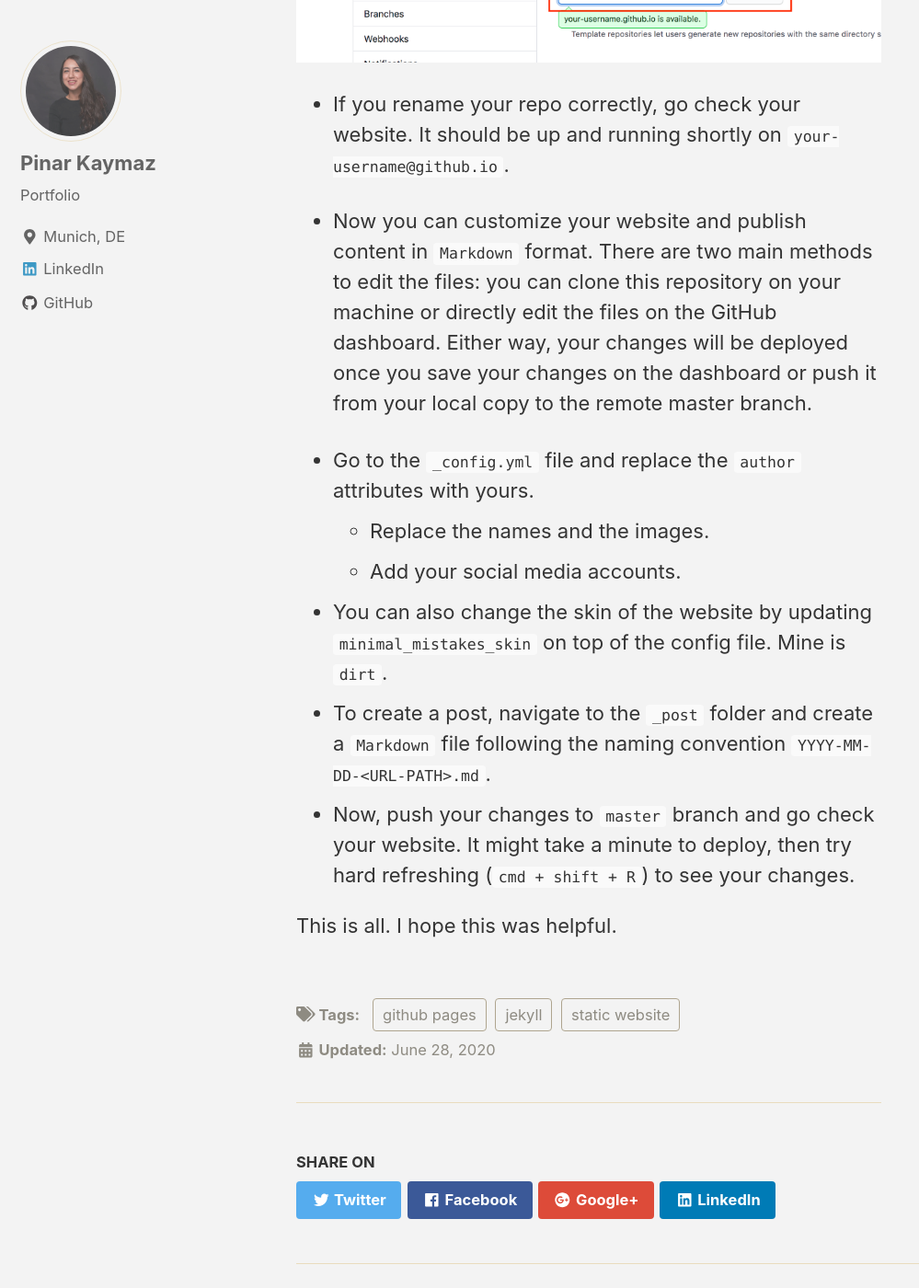
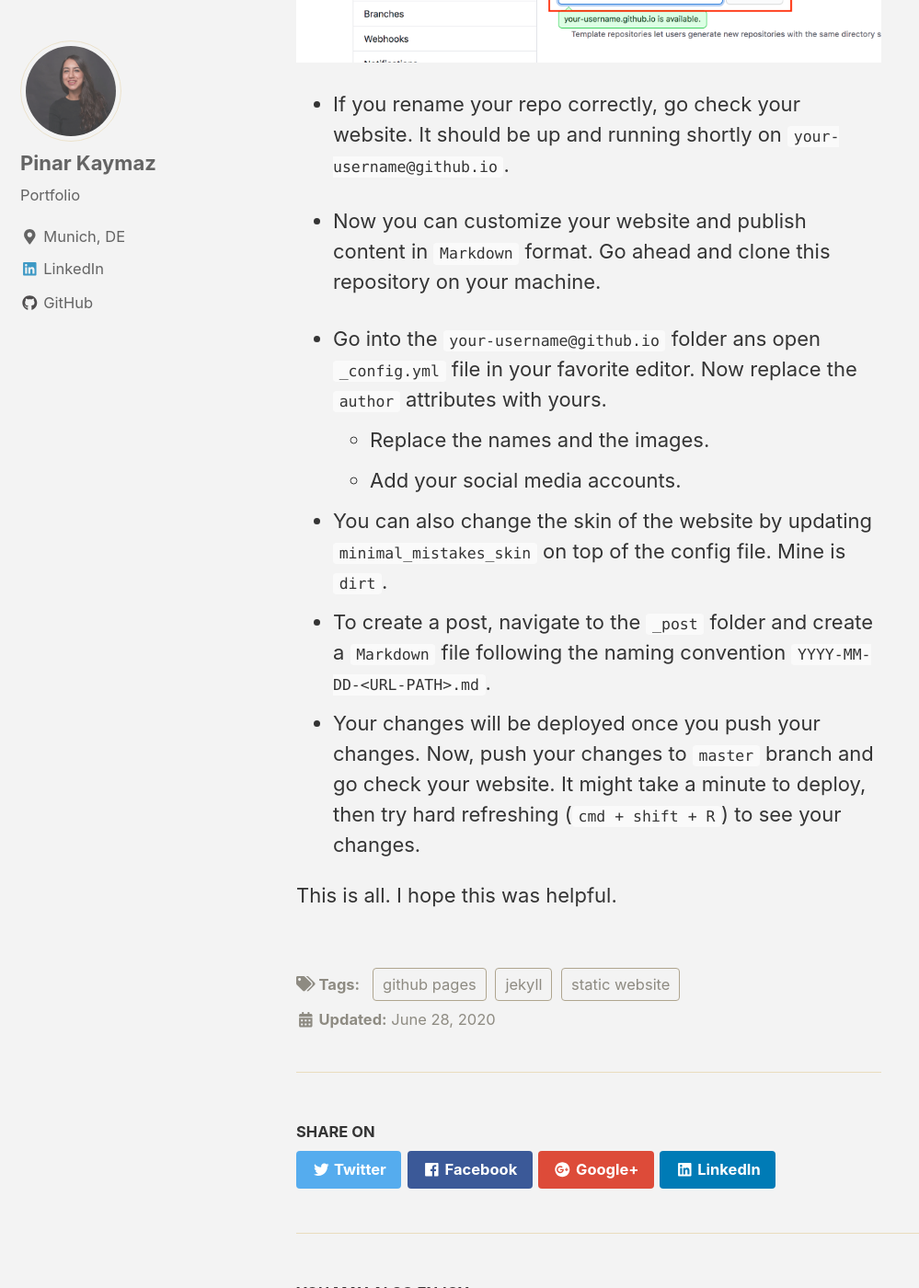
Before and after one commit to pinarkaymaz6/pinarkaymaz6.github.io, a Jekyll site: the page built from _posts/2020-06-28-githubpages.md, in a window 1280 px wide and 1400 px high, scrolled down 2052 px. Shown: the whole window at 92% size, without its empty margins (0-999 px from the left). Built offline with Jekyll 4.4.1, drawn with Linux system fonts in a browser that asks for light colours; nearby versions of some CDN libraries.

Commit message:
Edit GitHub Pages post

```diff
--- a/_posts/2020-06-28-githubpages.md
+++ b/_posts/2020-06-28-githubpages.md
@@ -28,13 +28,13 @@ I started looking for a minimalist theme ideas for my profile page and came acro
 
 - If you rename your repo correctly, go check your website. It should be up and running shortly on `your-username@github.io`.
 
-- Now you can customize your website and publish content in `Markdown` format. There are two main methods to edit the files: you can clone this repository on your machine or directly edit the files on the GitHub dashboard. Either way, your changes will be deployed once you save your changes on the dashboard or push it from your local copy to the remote master branch.
+- Now you can customize your website and publish content in `Markdown` format. Go ahead and clone this repository on your machine.
 
-- Go to the `_config.yml` file and replace the `author` attributes with yours.
+- Go into the `your-username@github.io` folder ans open `_config.yml` file in your favorite editor. Now replace the `author` attributes with yours.
   - Replace the names and the images.
   - Add your social media accounts.
 -  You can also change the skin of the website by updating `minimal_mistakes_skin` on top of the config file. Mine is `dirt`.
 - To create a post, navigate to the `_post` folder and create a `Markdown` file following the naming convention `YYYY-MM-DD-<URL-PATH>.md`.
-- Now, push your changes to `master` branch and go check your website. It might take a minute to deploy, then try hard refreshing (`cmd + shift + R`) to see your changes.
+- Your changes will be deployed once you push your changes. Now, push your changes to `master` branch and go check your website. It might take a minute to deploy, then try hard refreshing (`cmd + shift + R`) to see your changes.
 
 This is all. I hope this was helpful.
```
